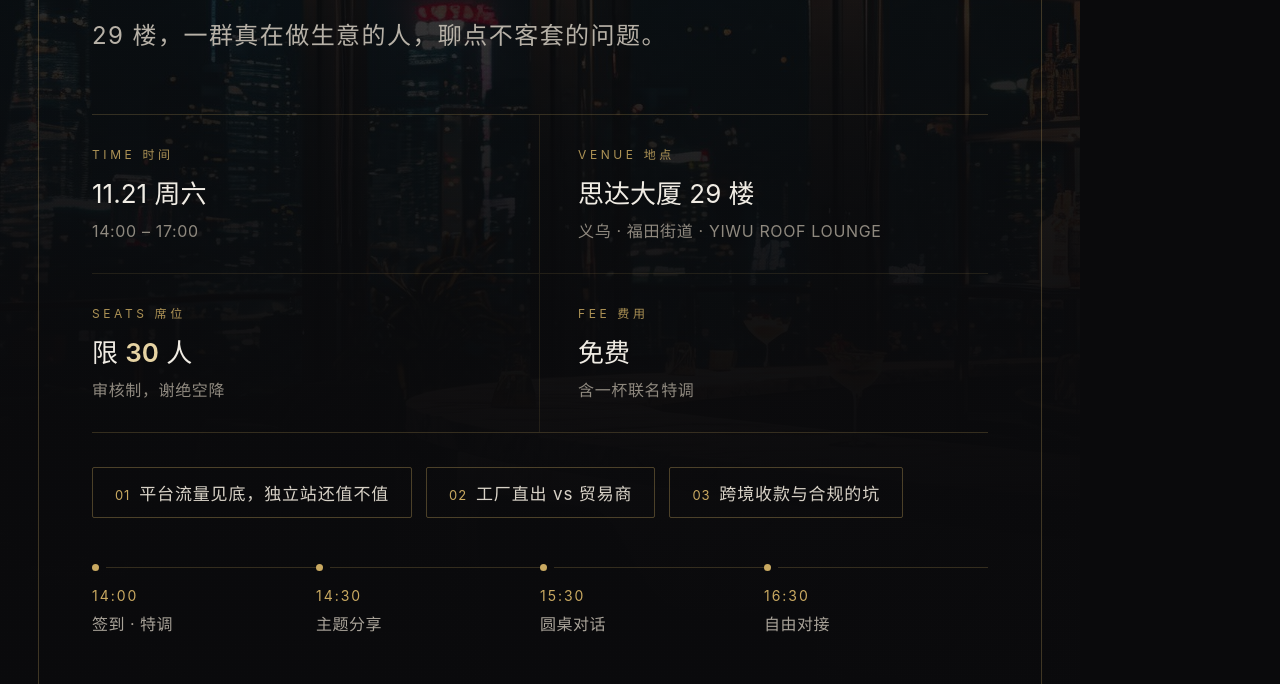
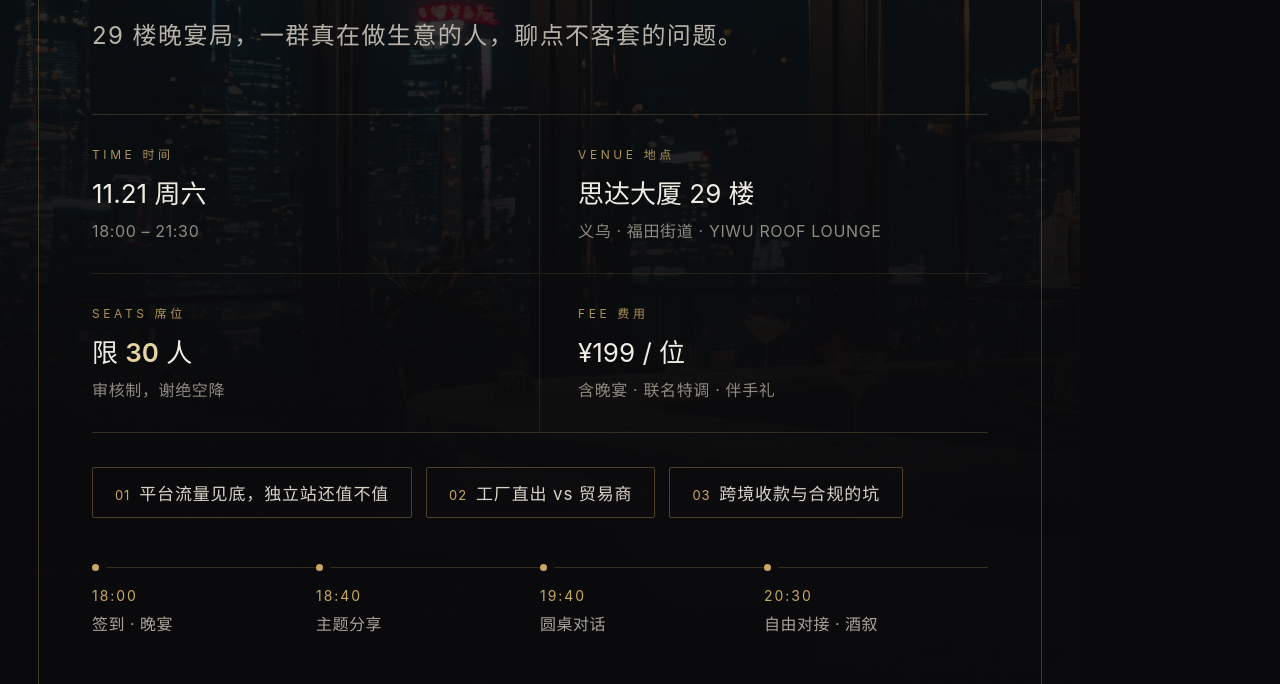
Before and after one commit to sinyu1998-eng/burger-shop, a plain HTML site: page salon-poster.html in a window 1280 px wide. Shown: the part 536-1220 px from the top of the page. Drawn offline with Linux system fonts and the light colour scheme.

Commit message:
Salon: switch to paid dinner at 199 CNY, evening schedule

```diff
--- a/salon-poster.html
+++ b/salon-poster.html
@@ -117,15 +117,15 @@
     <div class="rule"></div>
 
     <div class="head">
-      <div class="kicker">外贸 × 跨境电商 闭门沙龙</div>
+      <div class="kicker">外贸 × 跨境电商 闭门晚宴</div>
       <h1>把货，卖到<br><em>世界的另一端</em></h1>
-      <div class="sub">29 楼，一群真在做生意的人，聊点不客套的问题。</div>
+      <div class="sub">29 楼晚宴局，一群真在做生意的人，聊点不客套的问题。</div>
     </div>
 
     <div class="info">
       <div class="cell">
         <div class="k">TIME 时间</div>
-        <div class="v">11.21 周六<small>14:00 – 17:00</small></div>
+        <div class="v">11.21 周六<small>18:00 – 21:30</small></div>
       </div>
       <div class="cell">
         <div class="k">VENUE 地点</div>
@@ -137,7 +137,7 @@
       </div>
       <div class="cell">
         <div class="k">FEE 费用</div>
-        <div class="v">免费<small>含一杯联名特调</small></div>
+        <div class="v">¥199 / 位<small>含晚宴 · 联名特调 · 伴手礼</small></div>
       </div>
     </div>
 
@@ -148,10 +148,10 @@
     </div>
 
     <div class="agenda">
-      <div class="step"><div class="dot"></div><div class="ln"></div><div class="t">14:00</div><div class="d">签到 · 特调</div></div>
-      <div class="step"><div class="dot"></div><div class="ln"></div><div class="t">14:30</div><div class="d">主题分享</div></div>
-      <div class="step"><div class="dot"></div><div class="ln"></div><div class="t">15:30</div><div class="d">圆桌对话</div></div>
-      <div class="step"><div class="dot"></div><div class="ln"></div><div class="t">16:30</div><div class="d">自由对接</div></div>
+      <div class="step"><div class="dot"></div><div class="ln"></div><div class="t">18:00</div><div class="d">签到 · 晚宴</div></div>
+      <div class="step"><div class="dot"></div><div class="ln"></div><div class="t">18:40</div><div class="d">主题分享</div></div>
+      <div class="step"><div class="dot"></div><div class="ln"></div><div class="t">19:40</div><div class="d">圆桌对话</div></div>
+      <div class="step"><div class="dot"></div><div class="ln"></div><div class="t">20:30</div><div class="d">自由对接 · 酒叙</div></div>
     </div>
 
     <div class="foot">
```
Also changed, not shown: 1 other file.
